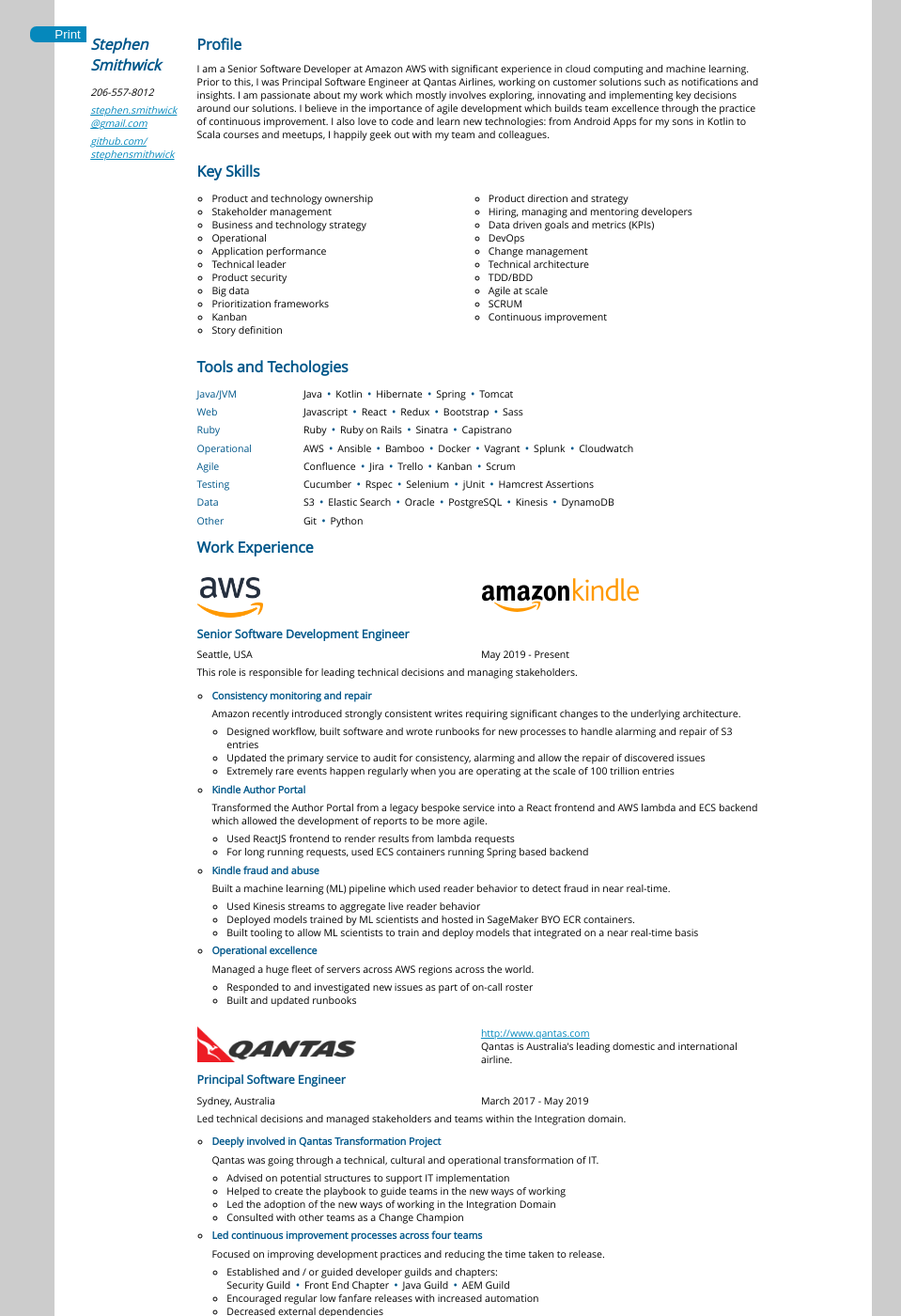
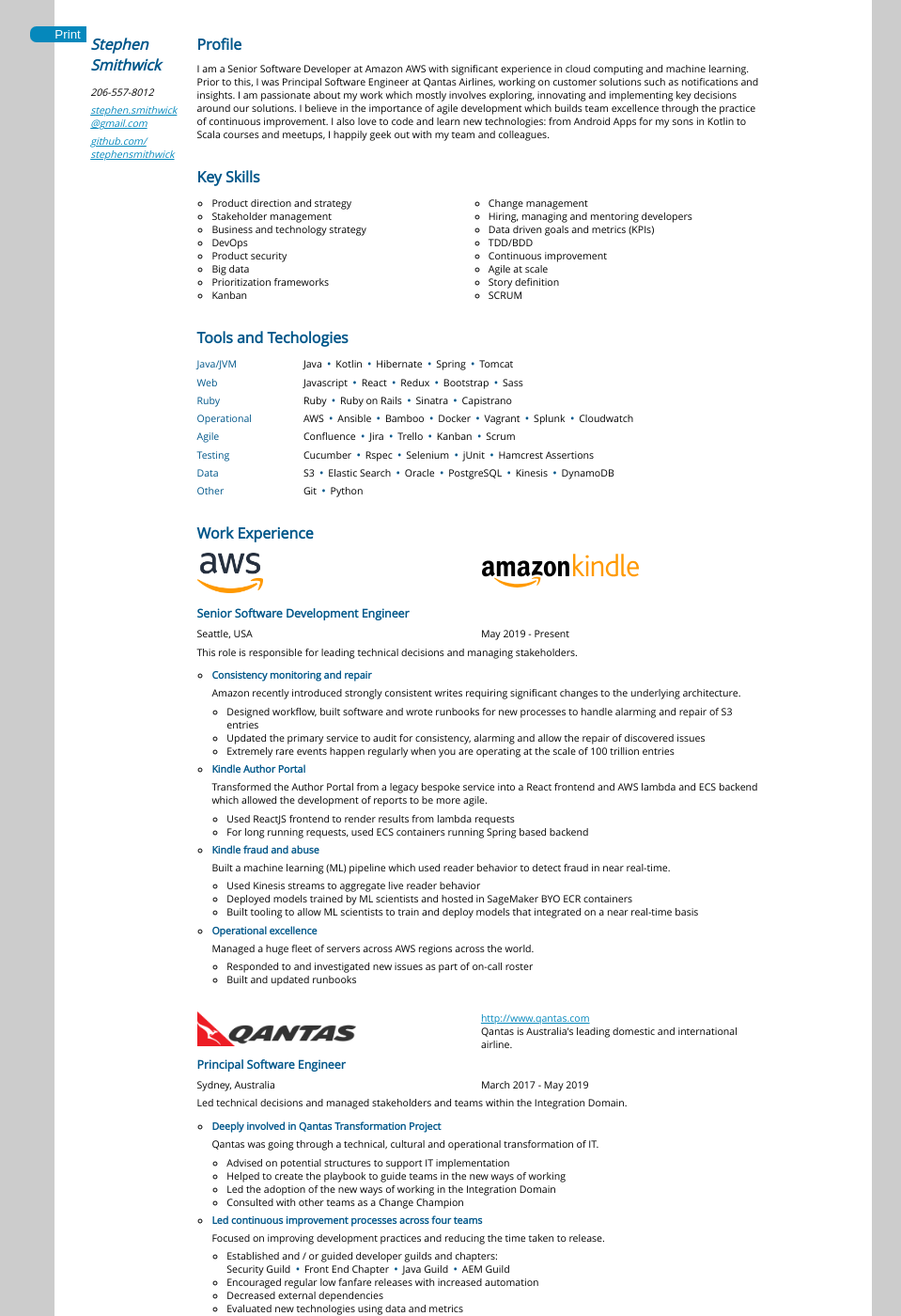
Before and after one commit to StephenSmithwick/StephenSmithwick.github.io, a Jekyll site: the page built from cv.html, in a window 1280 px wide and 1400 px high. Shown: the whole window at 94% size, without its empty margins (147-1106 px from the left). Built offline with Jekyll 4.4.1, drawn with Linux system fonts in a browser that asks for light colours; some of the changed text lies outside the part shown.

Commit message:
Tidied up formatting and removed some redundant Key Skills

```diff
--- a/css/cv.scss
+++ b/css/cv.scss
@@ -41,7 +41,7 @@
 
 
 section + section {
-  margin-top: 2em;
+  margin-top: 2.5em;
 
   &>section + section {
     margin-top: 2.5em;
@@ -94,8 +94,8 @@
   }
 }
 
-.company {
-  margin-top: 2em;
+h2 + .company-info {
+  margin: 1em 0em
 }
 
 .company-info {
--- a/css/resume.scss
+++ /dev/null
@@ -1,221 +0,0 @@
----
-# CV Styles
----
-
-@import url(fonts/open_sans.css);
-
-$dark-blue: #00578A;
-$mid-blue: #0588BC;
-$light-blue: #CAE4F1;
-$desk: #CCC;
-$paper: #FFF;
-
-$page-height: 26cm;
-$top-margin: 0.75cm;
-$inside-margin: 0.25cm;
-$left-outside-margin: 1cm;
-$right-outside-margin: 1cm;
-
-$sidebar-width: 3cm;
-$page-width: 21cm;
-$content-width: $page-width - $left-outside-margin - $right-outside-margin;
-
-$small-indent: 3cm;
-$big-indent: $content-width / 2;
-$li-left-padding: 1.5em;
-$li-right-padding: 2em;
-
-body {
-  font-size: .28cm;
-  font-family: 'Open Sans', sans-serif;
-  display: flex;
-  width: $page-width;
-  margin: auto;
-  background-color: $paper;
-}
-
-main {
-  padding-left: $inside-margin;
-  width: $content-width;
-}
-
-
-section + section {
-  margin-top: 2em;
-
-  &>section + section {
-    margin-top: 2.5em;
-  }
-}
-
-h1, h2, h3, h4, h5, h6 {
-  color: $dark-blue;
-  margin: 0.5em 0em;
-}
-
-em {
-  color: $dark-blue;
-  font-style: normal;
-}
-
-p {
-  margin: 0.5em 0em;
-}
-
-a {
-  color: $mid-blue;
-}
-
-ul {
-  list-style: circle;
-  padding-left: 1.5em;
-}
-
-aside {
-  padding-right: $inside-margin;
-  width: $sidebar-width;
-  font-style: normal;
-
-  address {
-    height: $page-height;
-  }
-
-  .phone a {
-    text-decoration: none;
-    color: #000;
-  }
-
-  ul {
-    list-style: none;
-    padding: 0;
-    li {
-      margin-bottom: 0.5em;
-    }
-  }
-}
-
-.company {
-  margin-top: 2em;
-}
-
-.company-info {
-  display: flex;
-
-  img {
-    max-width: 16em;
-    max-height: 4em;
-    width: auto;
-    height: auto;
-  }
-
-  span {
-    min-width: $big-indent;
-  }
-}
-
-div.location-date {
-  display: flex;
-  margin: 0.5em 0 0;
-
-  span {
-    min-width: $big-indent;
-  }
-}
-
-ul.two-columns {
-  display: flex;
-  flex-wrap: wrap;
-
-  li {
-    padding-right: 2em;
-    width: calc(50% - 2em);
-  }
-}
-
-ul.inline {
-  display: flex;
-  flex-wrap: wrap;
-  list-style: none;
-  padding: 0;
-  margin: 0;
-
-  li + li::before {
-    content: "•";
-    margin: 0 0.5em;
-    color: $dark-blue;
-    font-weight: bold;
-  }
-}
-
-dl {
-  display: flex;
-  flex-wrap: wrap;
-
-  dt {
-    color: $dark-blue;
-    width: $small-indent;
-  }
-
-  dd {
-    width: $content-width - $small-indent;
-    margin: 0em 0em .5em 0em;
-
-    &:last-child {
-        margin: 0em;
-    }
-  }
-}
-
-@media screen {
-  html {
-    background-color: $desk;
-  }
-
-  body {
-    padding: $top-margin $right-outside-margin 0 $left-outside-margin;
-  }
-
-  .for-printing {
-    display: none;
-  }
-
-  button {
-    left: calc(-2em - #{$left-outside-margin});
-    padding-left: 2em;
-    position: absolute;
-    background-color: $mid-blue;
-    color: #fff;
-    border: none;
-    border-radius: .5em 0 0 .5em
-  }
-
-  aside {
-    position: fixed;
-    button {
-      top: 0px;
-    }
-  }
-  article {
-    margin-left: $sidebar-width - $inside-margin;
-  }
-}
-
-@media print {
-  button {
-    display: none;
-  }
-
-  aside {
-    address {
-      page-break-after: always;
-      page-break-inside: avoid;
-      button {
-        display: none;
-      }
-    }
-  }
-
-  article>section, section.company {
-      page-break-inside: avoid;
-  }
-}
--- a/cv.html
+++ b/cv.html
@@ -37,17 +37,14 @@
     <h2>Key Skills</h2>
 
     <ul class="two-columns">
-      <li>Product and technology ownership</li> <li>Product direction and strategy</li>
+      <li>Product direction and strategy</li>   <li>Change management</li>
       <li>Stakeholder management</li>           <li>Hiring, managing and mentoring developers</li>
       <li>Business and technology strategy</li> <li>Data driven goals and metrics (KPIs)</li>
-      <li>Operational</li>                      <li>DevOps</li>
-      <li>Application performance</li>          <li>Change management</li>
-      <li>Technical leader</li>                 <li>Technical architecture</li>
-      <li>Product security</li>                 <li>TDD/BDD</li>
+      <li>DevOps</li>                           <li>TDD/BDD</li>
+      <li>Product security</li>                 <li>Continuous improvement</li>
       <li>Big data</li>                         <li>Agile at scale</li>
-      <li>Prioritization frameworks</li>        <li>SCRUM</li>
-      <li>Kanban</li>                           <li>Continuous improvement</li>
-      <li>Story definition</li>
+      <li>Prioritization frameworks</li>        <li>Story definition</li>
+      <li>Kanban</li>                           <li>SCRUM</li>
     </ul>
   </section>
 
@@ -144,8 +141,8 @@
     </dl>
   </section>
 
-  <h2>Work Experience</h2>
   <section class="company">
+    <h2>Work Experience</h2>
     <div class="company-info">
       <span>
         <a href="https://aws.amazon.com/">
@@ -204,7 +201,7 @@
                 Built a machine learning (ML) pipeline which used reader behavior to detect fraud in near real-time.
               <ul>
                 <li>Used Kinesis streams to aggregate live reader behavior</li>
-                <li>Deployed models trained by ML scientists and hosted in SageMaker BYO ECR containers.</li>
+                <li>Deployed models trained by ML scientists and hosted in SageMaker BYO ECR containers</li>
                 <li>Built tooling to allow ML scientists to train and deploy models that integrated on a near
                   real-time basis </li>
               </ul>
@@ -243,7 +240,7 @@
 
         <p>
           Led technical decisions and managed stakeholders and teams within the Integration
-          domain.
+          Domain.
         </p>
 
         <section>
@@ -341,10 +338,10 @@
     <section>
       <ul>
         <li>Replaced ad-hoc development processes where developers would work on projects based
-          on immediate business demands with an Agile Scrum approach</li>
+          on immediate business demands with an agile scrum approach</li>
         <li>Achieved business buy-in to the new development process</li>
         <li>Took a legacy code base with performance issues and a large amount of technology debt and migrated it
-          to a high performance modular system using a measured and risk based approach.</li>
+          to a high performance modular system using a measured and risk based approach</li>
         <li>Introduced infrastructure, design and useability enhancements</li>
         <li>Led the redevelopment of the credit card site from the ground up with a focus on
           the user experience</li>
```
Also changed, not shown: other parts of cv.html (+1 -1 lines).
